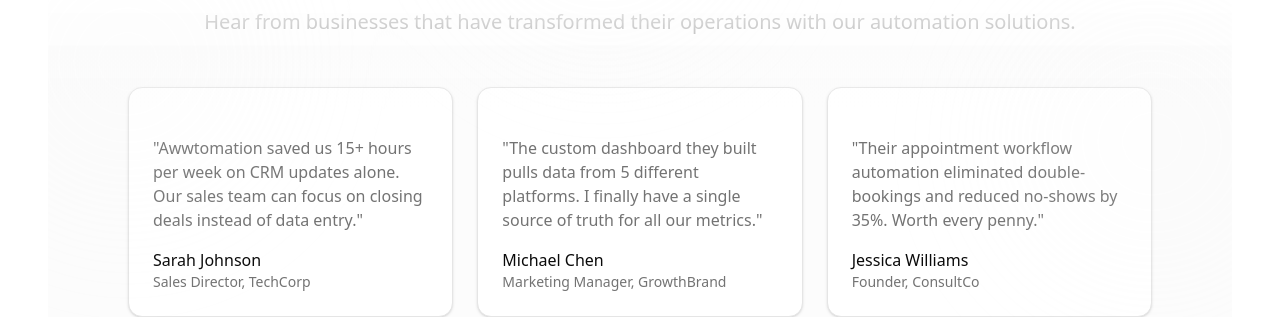
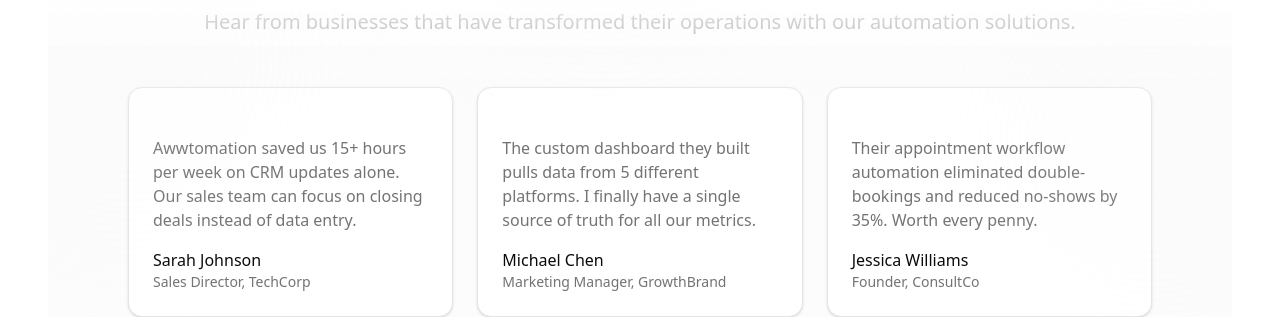
Before and after one commit to kushalsarkar404/awwtomation, a Next.js app: page / in a window 1280 px wide. Shown: the part 3342-3659 px from the top of the page. Built offline with nearby package versions, Linux system fonts and the light colour scheme.

Commit message:
Fix: escaped JSX quotation marks

```diff
--- a/src/app/page.tsx
+++ b/src/app/page.tsx
@@ -339,7 +339,7 @@ export default function LandingPage() {
                   <Card key={i} className="text-left">
                     <CardContent className="pt-6">
                       <div className="space-y-4">
-                        <p className="text-muted-foreground">"{testimonial.quote}"</p>
+                        <p className="text-muted-foreground">{testimonial.quote}</p>
                         <div>
                           <p className="font-medium">{testimonial.author}</p>
                           <p className="text-sm text-muted-foreground">{testimonial.position}</p>
```
